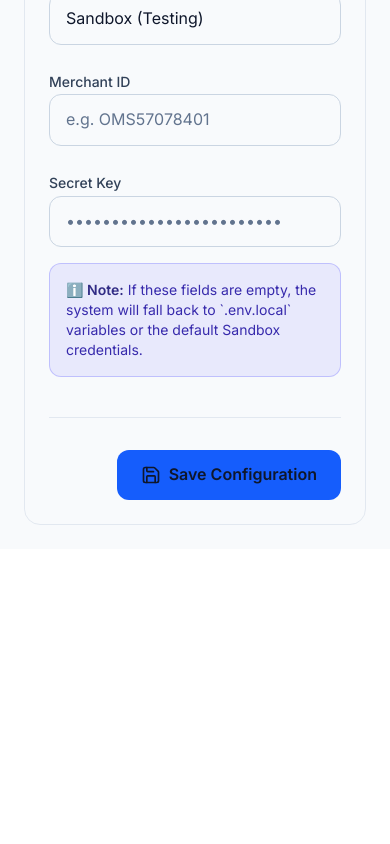
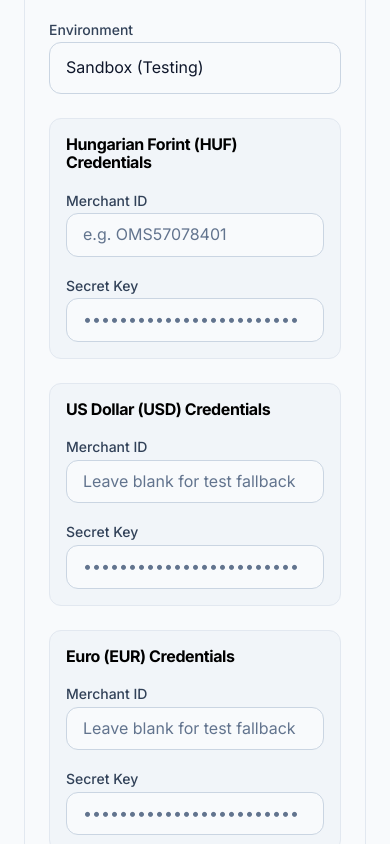
Before and after one commit to cmtimran/ServixoSolutionsKFTWeb, a Next.js app: page /admin/settings in a window 390 px wide. Shown: the part 1120-1964 px from the top of the page. Before the commit the page ends 1669 px from the top, so only its background shows below. Built offline with nearby package versions, Linux system fonts and the light colour scheme; no server answers.

Commit message:
feat: add multi-currency merchant ID support to SimplePay settings and routing

```diff
--- a/src/app/admin/settings/page.tsx
+++ b/src/app/admin/settings/page.tsx
@@ -11,6 +11,10 @@ export default function SettingsPage() {
     defaultTheme: 'light',
     simplepayMerchantId: '',
     simplepaySecretKey: '',
+    simplepayMerchantIdEUR: '',
+    simplepaySecretKeyEUR: '',
+    simplepayMerchantIdUSD: '',
+    simplepaySecretKeyUSD: '',
     simplepayEnvironment: 'sandbox',
   });
   const [loading, setLoading] = useState(true);
@@ -29,6 +33,10 @@ export default function SettingsPage() {
             defaultTheme: json.data.defaultTheme || 'light',
             simplepayMerchantId: json.data.simplepayMerchantId || '',
             simplepaySecretKey: json.data.simplepaySecretKey || '',
+            simplepayMerchantIdEUR: json.data.simplepayMerchantIdEUR || '',
+            simplepaySecretKeyEUR: json.data.simplepaySecretKeyEUR || '',
+            simplepayMerchantIdUSD: json.data.simplepayMerchantIdUSD || '',
+            simplepaySecretKeyUSD: json.data.simplepaySecretKeyUSD || '',
             simplepayEnvironment: json.data.simplepayEnvironment || 'sandbox',
           });
         }
@@ -155,7 +163,7 @@ export default function SettingsPage() {
               SimplePay Configuration
             </h2>
             <p className="text-sm text-slate-600 dark:text-slate-400 pb-2">
-              Manage your SimplePay (OTP Mobil) credentials. Leave blank to use environment variables or Sandbox fallbacks.
+              Manage your SimplePay (OTP Mobil) credentials. SimplePay requires different Merchant IDs for different currencies. Leave blank to use environment variables or Sandbox fallbacks.
             </p>
 
             <div className="grid grid-cols-1 gap-6">
@@ -171,6 +179,10 @@ export default function SettingsPage() {
                 </select>
               </div>
 
+              {/* HUF Credentials */}
+              <div className="bg-slate-100 dark:bg-slate-800/80 p-4 rounded-xl border border-slate-200 dark:border-slate-700 space-y-4">
+                <h3 className="font-semibold text-slate-800 dark:text-slate-200">Hungarian Forint (HUF) Credentials</h3>
+                <div className="grid grid-cols-1 sm:grid-cols-2 gap-4">
                   <div className="space-y-2">
                     <label className="text-sm font-medium text-slate-700 dark:text-slate-300">Merchant ID</label>
                     <input
@@ -178,10 +190,9 @@ export default function SettingsPage() {
                       value={settings.simplepayMerchantId}
                       onChange={(e) => setSettings({ ...settings, simplepayMerchantId: e.target.value })}
                       placeholder="e.g. OMS57078401"
-                  className="w-full bg-slate-50 dark:bg-slate-900/50 border border-slate-300 dark:border-slate-700 rounded-xl px-4 py-3 text-slate-900 dark:text-white placeholder-slate-500 focus:outline-none focus:border-indigo-500 focus:ring-1 focus:ring-indigo-500 transition-all"
+                      className="w-full bg-slate-50 dark:bg-slate-900/50 border border-slate-300 dark:border-slate-700 rounded-xl px-4 py-2 text-slate-900 dark:text-white placeholder-slate-500 focus:outline-none focus:border-indigo-500 focus:ring-1 focus:ring-indigo-500 transition-all"
                     />
                   </div>
-
                   <div className="space-y-2">
                     <label className="text-sm font-medium text-slate-700 dark:text-slate-300">Secret Key</label>
                     <input
@@ -189,13 +200,69 @@ export default function SettingsPage() {
                       value={settings.simplepaySecretKey}
                       onChange={(e) => setSettings({ ...settings, simplepaySecretKey: e.target.value })}
                       placeholder="••••••••••••••••••••••••"
-                  className="w-full bg-slate-50 dark:bg-slate-900/50 border border-slate-300 dark:border-slate-700 rounded-xl px-4 py-3 text-slate-900 dark:text-white placeholder-slate-500 focus:outline-none focus:border-indigo-500 focus:ring-1 focus:ring-indigo-500 transition-all"
+                      className="w-full bg-slate-50 dark:bg-slate-900/50 border border-slate-300 dark:border-slate-700 rounded-xl px-4 py-2 text-slate-900 dark:text-white placeholder-slate-500 focus:outline-none focus:border-indigo-500 focus:ring-1 focus:ring-indigo-500 transition-all"
                     />
+                  </div>
+                </div>
+              </div>
+
+              {/* USD Credentials */}
+              <div className="bg-slate-100 dark:bg-slate-800/80 p-4 rounded-xl border border-slate-200 dark:border-slate-700 space-y-4">
+                <h3 className="font-semibold text-slate-800 dark:text-slate-200">US Dollar (USD) Credentials</h3>
+                <div className="grid grid-cols-1 sm:grid-cols-2 gap-4">
+                  <div className="space-y-2">
+                    <label className="text-sm font-medium text-slate-700 dark:text-slate-300">Merchant ID</label>
+                    <input
+                      type="text"
+                      value={settings.simplepayMerchantIdUSD}
+                      onChange={(e) => setSettings({ ...settings, simplepayMerchantIdUSD: e.target.value })}
+                      placeholder="Leave blank for test fallback"
+                      className="w-full bg-slate-50 dark:bg-slate-900/50 border border-slate-300 dark:border-slate-700 rounded-xl px-4 py-2 text-slate-900 dark:text-white placeholder-slate-500 focus:outline-none focus:border-indigo-500 focus:ring-1 focus:ring-indigo-500 transition-all"
+                    />
+                  </div>
+                  <div className="space-y-2">
+                    <label className="text-sm font-medium text-slate-700 dark:text-slate-300">Secret Key</label>
+                    <input
+                      type="password"
+                      value={settings.simplepaySecretKeyUSD}
+                      onChange={(e) => setSettings({ ...settings, simplepaySecretKeyUSD: e.target.value })}
+                      placeholder="••••••••••••••••••••••••"
+                      className="w-full bg-slate-50 dark:bg-slate-900/50 border border-slate-300 dark:border-slate-700 rounded-xl px-4 py-2 text-slate-900 dark:text-white placeholder-slate-500 focus:outline-none focus:border-indigo-500 focus:ring-1 focus:ring-indigo-500 transition-all"
+                    />
+                  </div>
+                </div>
+              </div>
+
+              {/* EUR Credentials */}
+              <div className="bg-slate-100 dark:bg-slate-800/80 p-4 rounded-xl border border-slate-200 dark:border-slate-700 space-y-4">
+                <h3 className="font-semibold text-slate-800 dark:text-slate-200">Euro (EUR) Credentials</h3>
+                <div className="grid grid-cols-1 sm:grid-cols-2 gap-4">
+                  <div className="space-y-2">
+                    <label className="text-sm font-medium text-slate-700 dark:text-slate-300">Merchant ID</label>
+                    <input
+                      type="text"
+                      value={settings.simplepayMerchantIdEUR}
+                      onChange={(e) => setSettings({ ...settings, simplepayMerchantIdEUR: e.target.value })}
+                      placeholder="Leave blank for test fallback"
+                      className="w-full bg-slate-50 dark:bg-slate-900/50 border border-slate-300 dark:border-slate-700 rounded-xl px-4 py-2 text-slate-900 dark:text-white placeholder-slate-500 focus:outline-none focus:border-indigo-500 focus:ring-1 focus:ring-indigo-500 transition-all"
+                    />
+                  </div>
+                  <div className="space-y-2">
+                    <label className="text-sm font-medium text-slate-700 dark:text-slate-300">Secret Key</label>
+                    <input
+                      type="password"
+                      value={settings.simplepaySecretKeyEUR}
+                      onChange={(e) => setSettings({ ...settings, simplepaySecretKeyEUR: e.target.value })}
+                      placeholder="••••••••••••••••••••••••"
+                      className="w-full bg-slate-50 dark:bg-slate-900/50 border border-slate-300 dark:border-slate-700 rounded-xl px-4 py-2 text-slate-900 dark:text-white placeholder-slate-500 focus:outline-none focus:border-indigo-500 focus:ring-1 focus:ring-indigo-500 transition-all"
+                    />
+                  </div>
+                </div>
               </div>
             </div>
 
             <div className="mt-4 bg-indigo-500/10 border border-indigo-500/30 rounded-xl p-4 text-sm text-indigo-800 dark:text-indigo-300">
-              <span className="font-semibold text-indigo-900 dark:text-indigo-200">ℹ️ Note:</span> If these fields are empty, the system will fall back to `.env.local` variables or the default Sandbox credentials.
+              <span className="font-semibold text-indigo-900 dark:text-indigo-200">ℹ️ Note:</span> If these fields are empty, the system will fall back to `.env.local` variables or the default Sandbox credentials for testing.
             </div>
           </div>
 
--- a/src/app/api/simplepay/ipn/route.ts
+++ b/src/app/api/simplepay/ipn/route.ts
@@ -15,7 +15,11 @@ import { verifySignature, generateSignature, generateSalt, type SimplePayIpnPayl
 export async function POST(req: Request) {
   // Fetch SimplePay settings from DB
   const dbSettings = await prisma.setting.findMany({
-    where: { key: { in: ['simplepayMerchantId', 'simplepaySecretKey'] } }
+    where: { key: { in: [
+      'simplepayMerchantId', 'simplepaySecretKey',
+      'simplepayMerchantIdEUR', 'simplepaySecretKeyEUR',
+      'simplepayMerchantIdUSD', 'simplepaySecretKeyUSD'
+    ] } }
   });
   const settingsMap = dbSettings.reduce((acc, curr) => ({ ...acc, [curr.key]: curr.value }), {} as Record<string, string>);
 
@@ -30,15 +34,20 @@ export async function POST(req: Request) {
     return new Response('Bad request', { status: 400 });
   }
 
-  // Use environment variables, or fallback to public sandbox credentials for testing
-  const configuredMerchantId = settingsMap.simplepayMerchantId || process.env.SIMPLEPAY_MERCHANT_ID || '';
-  const configuredSecretKey = settingsMap.simplepaySecretKey || process.env.SIMPLEPAY_SECRET_KEY || '';
+  // Find the matching secret key for the incoming merchant ID
+  const configuredHUF = settingsMap.simplepayMerchantId || process.env.SIMPLEPAY_MERCHANT_ID || '';
+  const configuredEUR = settingsMap.simplepayMerchantIdEUR || '';
+  const configuredUSD = settingsMap.simplepayMerchantIdUSD || '';
 
   let secretKey = '';
   let merchantId = ipn.merchant;
 
-  if (configuredMerchantId && ipn.merchant === configuredMerchantId) {
-    secretKey = configuredSecretKey;
+  if (configuredHUF && ipn.merchant === configuredHUF) {
+    secretKey = settingsMap.simplepaySecretKey || process.env.SIMPLEPAY_SECRET_KEY || '';
+  } else if (configuredEUR && ipn.merchant === configuredEUR) {
+    secretKey = settingsMap.simplepaySecretKeyEUR || '';
+  } else if (configuredUSD && ipn.merchant === configuredUSD) {
+    secretKey = settingsMap.simplepaySecretKeyUSD || '';
   } else if (ipn.merchant === 'PUBLICTESTUSD') {
     secretKey = 'Aa9cDbHc1i2lLmN4z3C542zjXqZiDiCj';
   } else if (ipn.merchant === 'PUBLICTESTEUR') {
```
Also changed, not shown: src/app/api/simplepay/start/route.ts (+26 -9 lines). Lines whose indentation alone changed are shown as unchanged.
